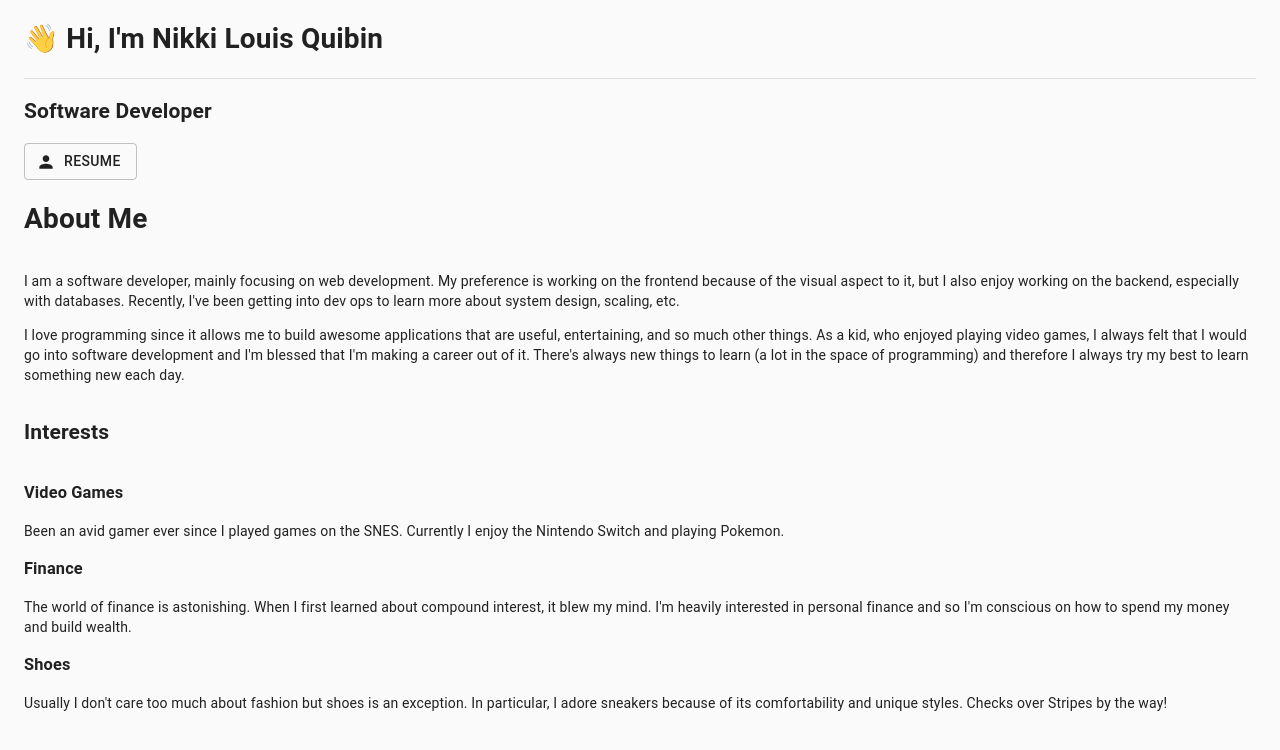
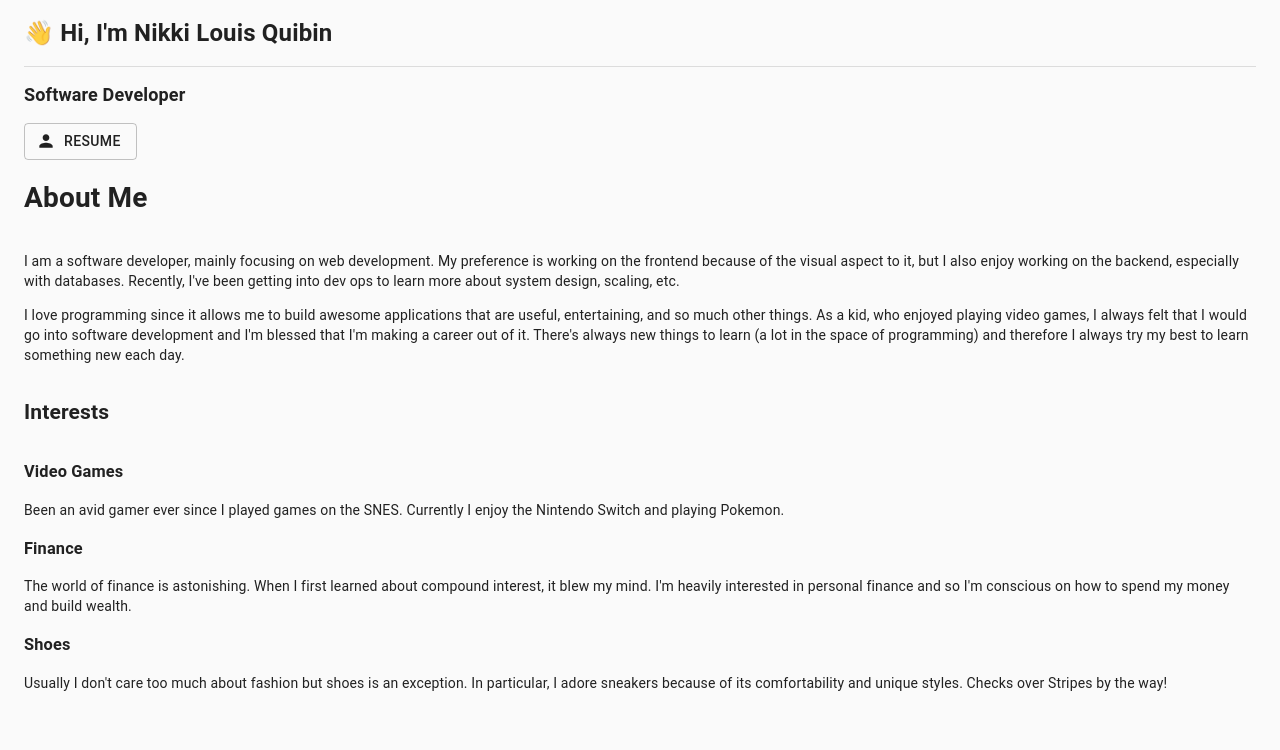
Before and after one commit to NQuibin/nikkiquibin, a React (Create React App) app: page / in a window 1280 px wide. Shown: the top 750 px of the page. Built offline with nearby package versions, Linux system fonts and the light colour scheme.

Commit message:
added styled components

```diff
--- a/src/components/Header.js
+++ b/src/components/Header.js
@@ -1,18 +1,19 @@
 import React from 'react'
 import { Grid, Divider, Button } from '@material-ui/core'
-import PersonIcon from '@material-ui/icons/Person';
+import PersonIcon from '@material-ui/icons/Person'
+import { Title, Subtitle } from './StyledText'
 
 const Header = () => (
   <Grid container direction="column">
     <Grid item>
-      <h1>
+      <Title>
         <span role="img" aria-label="wave emoji">
           👋
         </span>{' '}
         Hi, I'm Nikki&nbsp;Louis&nbsp;Quibin
-      </h1>
+      </Title>
       <Divider />
-      <h2>Software Developer</h2>
+      <Subtitle>Software Developer</Subtitle>
       <Button
         variant="outlined"
         startIcon={<PersonIcon />}
--- /dev/null
+++ b/src/components/StyledText.js
@@ -0,0 +1,31 @@
+import styled from 'styled-components'
+
+const Text = styled.p`
+  font-size: ${props => {
+    switch (true) {
+      case props.fontSize:
+        return props.fontSize
+      case props.sm:
+        return '12px'
+      case props.xs:
+        return '10px'
+      default:
+        return '14px'
+    }
+  }};
+`
+
+const Title = styled.h1`
+  font-size: 24px;
+`
+
+const Subtitle = styled.h2`
+  font-size: 18px;
+`
+
+const SectionTitle = styled.h3`
+  font-size: 16px;
+`
+
+/* eslint-disable import/prefer-default-export */
+export { Title, Subtitle, SectionTitle, Text }
```
